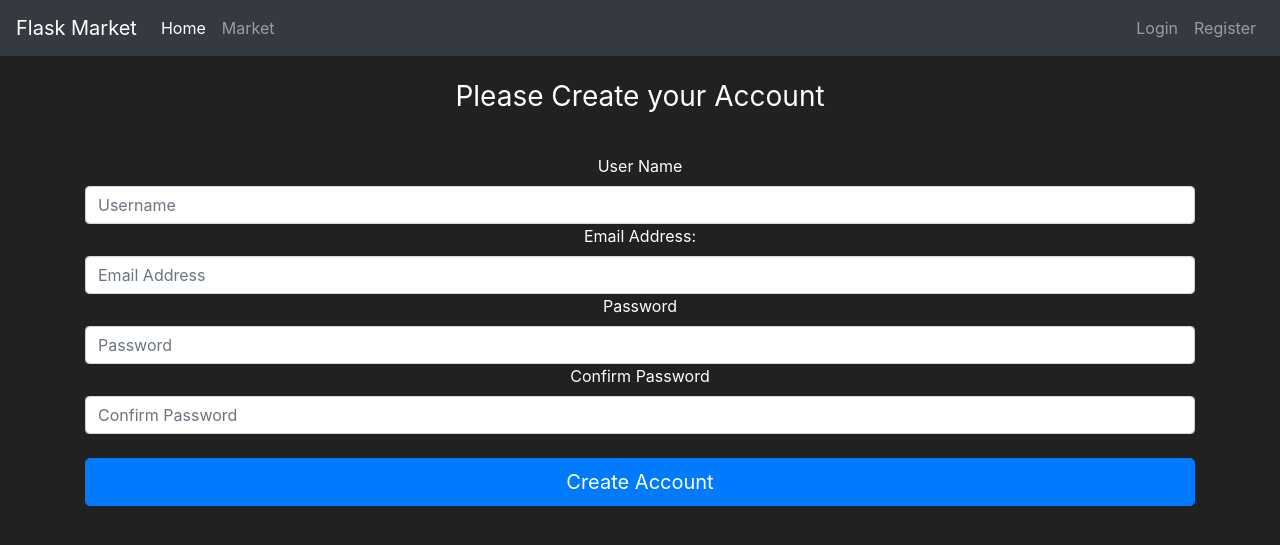
After one commit to ilealm/flaskMarket, a Flask app: page /register in a window 1280 px wide. The commit adds this page. Shown: the top 545 px of the page. Run offline with Flask 2, Linux system fonts and the light colour scheme; some libraries are stand-ins or nearby versions.

Commit message:
Created Register form with validatons, and sending errors to console.

```diff
--- a/market/__init__.py
+++ b/market/__init__.py
@@ -7,6 +7,8 @@ app = Flask(__name__)
 
 # DB config. Note: I don't need to create the BD before, the next line creates it for me
 app.config['SQLALCHEMY_DATABASE_URI'] = 'sqlite:///market.db'
+app.config['SECRET_KEY'] = '9375c6484ab92cb1271e95f5'
+
 db = SQLAlchemy(app)
 
 from market import routes
--- /dev/null
+++ b/market/forms.py
@@ -0,0 +1,16 @@
+from flask_wtf import FlaskForm
+# I need to import the fields I'm going to need
+from wtforms import StringField, PasswordField, SubmitField
+# to add form validations
+from wtforms.validators import Length, EqualTo, Email, DataRequired #, email_validator
+
+
+# Register form
+class RegisterForm(FlaskForm):
+    # to be able to use validators, I need to import wtforms. If I want to add more than 1 validator, then add []
+    username = StringField(label='User Name', validators=[Length(min=2, max=30), DataRequired()])
+    email_address = StringField(label='Email Address:', validators=[Email(), DataRequired()])
+    password1 = PasswordField(label='Password', validators=[Length(min=6), DataRequired()])
+    # I don't need to add the validator to psw2 bc it must be = to psw1
+    password2 = PasswordField(label='Confirm Password', validators=[EqualTo('password1', message='Passwords must match'), DataRequired()])
+    submit = SubmitField(label='Create Account')
--- a/market/routes.py
+++ b/market/routes.py
@@ -1,6 +1,9 @@
 from market import app
-from flask import render_template
-from market.models import Item
+from flask import render_template, redirect, url_for
+from market.models import Item, User
+
+from market.forms import RegisterForm
+from market import db
 
 
 @app.route('/')
@@ -12,3 +15,25 @@ def home_page():
 def market_page():
   items = Item.query.all()
   return render_template('market.html', items=items)
+
+
+@app.route('/register', methods=['GET','POST'])
+def register_page():
+    # I need to have the form imported in order to be able to use it
+    form = RegisterForm()
+    # validations for when the user is submitting in the form.
+    # This happens when the user has submitted in the submit btn of the form
+    if form.validate_on_submit():
+      user_to_create = User(username = form.username.data,
+                            email_address =  form.email_address.data,
+                            password_hash =  form.password1.data   )
+      db.session.add(user_to_create)
+      db.session.commit()
+      return redirect(url_for('market_page'))
+
+    # form.errors is a dictionary that has all the fails on the form validations declared in the form (form.py/RegisterForm)
+    if form.errors != {}:
+      for err_msg in form.errors.values():
+        print(f'There was an error with creating a user: {err_msg}')
+
+    return render_template('register.html', form=form)
--- a/market/templates/base.html
+++ b/market/templates/base.html
@@ -34,7 +34,7 @@
                 <a class="nav-link" href="#">Login</a>
             </li>
             <li class="nav-item">
-                <a class="nav-link" href="#">Register</a>
+                <a class="nav-link" href="{{ url_for('register_page') }}">Register</a>
             </li>
         </ul>
         </div>
--- /dev/null
+++ b/market/templates/register.html
@@ -0,0 +1,37 @@
+{% extends 'base.html' %}
+
+{% block title %}
+    Register Page
+{% endblock %}
+
+{% block content %}
+    <body class="text-center">
+
+        <div class="container">
+            <form method='POST' class="form-register" style="color:white">
+                <!-- the next line is to secure the page from CSTF attacks -->
+                {{ form.hidden_tag() }}
+                <br>
+                <h1 class="h3 mb-3 font-weight-normal">
+                    Please Create your Account
+                </h1>
+                <br>
+
+                {{ form.username.label() }}
+                {{ form.username(class="form-control", placeholder='Username') }}
+
+                {{ form.email_address.label() }}
+                {{ form.email_address(class="form-control", placeholder='Email Address') }}
+
+                {{ form.password1.label() }}
+                {{ form.password1(class="form-control", placeholder='Password') }}
+
+                {{ form.password2.label() }}
+                {{ form.password2(class="form-control", placeholder='Confirm Password') }}
+                <br>
+
+                {{ form.submit(class="btn btn-lg btn-block btn-primary") }}
+            </form>
+        </div>
+    </body>
+{% endblock %}
```
Also changed, not shown: market/market.db.
